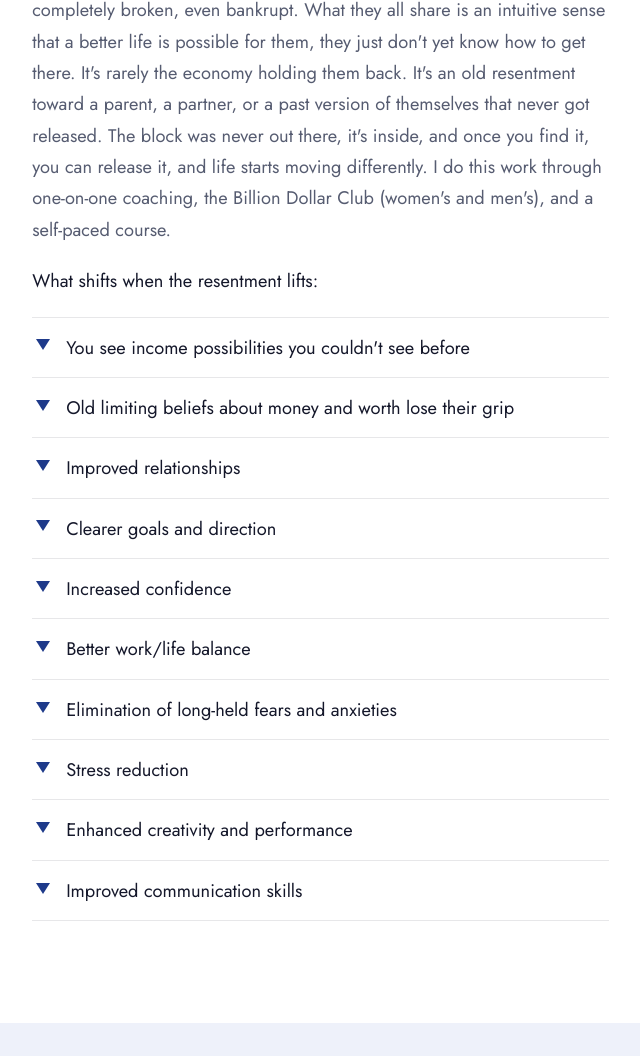
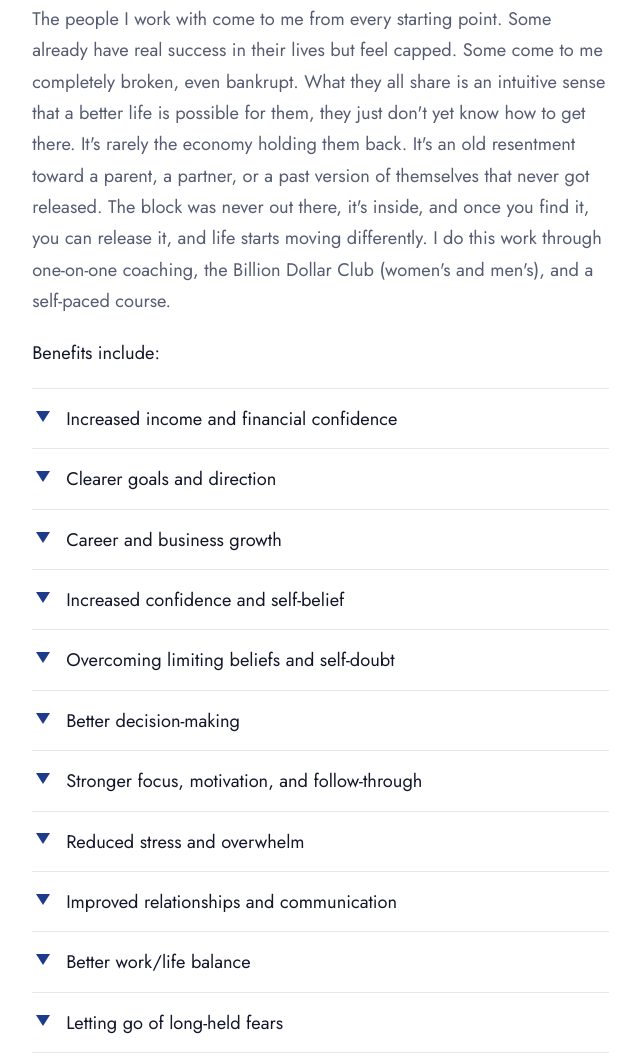
Before and after one commit to tonyblack78/amanda-cooper-website, a plain HTML site: page index.html in a window 1280 px wide. Shown: the part 1341-2397 px from the top of the page, without its empty margins (571-1211 px from the left). Drawn offline with Linux system fonts and the light colour scheme.

Commit message:
Update hero/Work copy and disclaimer with Amanda's new mindset & success coaching language
Replaces the hero headline/lede and the Work section's benefits list
with Amanda's provided landing-page copy ("Your thoughts shape your
results, including your income," plus her 11-item benefits list and
closing line). Also swaps the footer disclaimer on both pages for her
rewritten version.

Co-Authored-By: Claude Sonnet 5 <noreply@anthropic.com>
Claude-Session: https://claude.ai/code/session_01R1mj4fTyLvRjqf2PeYhLDj

```diff
--- a/index.html
+++ b/index.html
@@ -167,9 +167,9 @@ footer a:hover{color:#93A6E8}
   <section class="hero">
     <div class="wrap hero-grid">
       <div>
-        <p class="eyebrow">Mindset Coaching For Women &amp; Men</p>
-        <h1>The block isn't out there. <em>It's inside you, and it can be released.</em></h1>
-        <p class="lede">I work with women and men who desire a better life, helping them find the hidden self-limiting beliefs and resentments that are quietly capping their income, and release them, so abundance has room to flow.</p>
+        <p class="eyebrow">Mindset &amp; Success Coaching</p>
+        <h1>Your thoughts shape your results. <em>Including your income.</em></h1>
+        <p class="lede">Mindset &amp; success coaching helps you get clear on what you want, break through the beliefs holding you back, and take consistent action toward your goals. Together, we'll build the confidence, focus, and habits you need to grow your career, increase your income, and create, then enjoy, a life you love.</p>
         <div class="hero-cta">
           <a class="btn btn-solid" href="mailto:CoachAmandaRae@gmail.com?subject=Book%20a%20Call">Book a Call →</a>
           <a class="btn btn-ghost" href="#womens-bdc">Explore the Billion Dollar Club</a>
@@ -193,23 +193,24 @@ footer a:hover{color:#93A6E8}
     <div class="wrap work-grid">
       <div>
         <p class="eyebrow">The Work</p>
-        <h2>Resentment doesn't look like anger. <em>It looks like a ceiling on your bank account.</em></h2>
+        <h2>Don't just dream about it. <em>Let me help you do it.</em></h2>
       </div>
       <div class="prose">
         <p class="big">I specialize in helping women and men uncover the resentments and limiting beliefs that are quietly blocking their financial abundance.</p>
         <p class="soft">The people I work with come to me from every starting point. Some already have real success in their lives but feel capped. Some come to me completely broken, even bankrupt. What they all share is an intuitive sense that a better life is possible for them, they just don't yet know how to get there. It's rarely the economy holding them back. It's an old resentment toward a parent, a partner, or a past version of themselves that never got released. The block was never out there, it's inside, and once you find it, you can release it, and life starts moving differently. I do this work through one-on-one coaching, the Billion Dollar Club (women's and men's), and a self-paced course.</p>
-        <p>What shifts when the resentment lifts:</p>
+        <p>Benefits include:</p>
         <ul class="forlist">
-          <li>You see income possibilities you couldn't see before</li>
-          <li>Old limiting beliefs about money and worth lose their grip</li>
-          <li>Improved relationships</li>
+          <li>Increased income and financial confidence</li>
           <li>Clearer goals and direction</li>
-          <li>Increased confidence</li>
+          <li>Career and business growth</li>
+          <li>Increased confidence and self-belief</li>
+          <li>Overcoming limiting beliefs and self-doubt</li>
+          <li>Better decision-making</li>
+          <li>Stronger focus, motivation, and follow-through</li>
+          <li>Reduced stress and overwhelm</li>
+          <li>Improved relationships and communication</li>
           <li>Better work/life balance</li>
-          <li>Elimination of long-held fears and anxieties</li>
-          <li>Stress reduction</li>
-          <li>Enhanced creativity and performance</li>
-          <li>Improved communication skills</li>
+          <li>Letting go of long-held fears</li>
         </ul>
       </div>
     </div>
@@ -447,7 +448,7 @@ footer a:hover{color:#93A6E8}
       </div>
     </div>
     <div class="legal">
-      <p class="disclaimer">Disclaimer: Amanda Rae Cooper is not a licensed psychologist or specialist healthcare professional. These services do not replace the care of psychologists or other healthcare professionals. The educational and informational resources shared here are intended to help you succeed in all areas of your life; your ultimate results depend on your own efforts, your particular situation, and other circumstances beyond anyone's knowledge or control.</p>
+      <p class="disclaimer">Disclaimer: I am a mindset and success coach. I am not a licensed psychologist, therapist, or healthcare professional, and my services are not a substitute for psychological, medical, or other professional care. If you are struggling with a mental health condition or health concern, please consult a qualified professional. The information and coaching on this website are for educational and informational purposes. I make no guarantees about specific results, including income, career, or relationship outcomes. Testimonials reflect individual clients' experiences and are not typical or guaranteed. Your results depend on your own effort, your circumstances, and many factors beyond my knowledge or control.</p>
       <span>© 2026 Amanda Rae Cooper, Transformational Coach. All rights reserved.</span>
     </div>
   </div>
```
Also changed, not shown: testimonials.html (+1 -1 lines).
